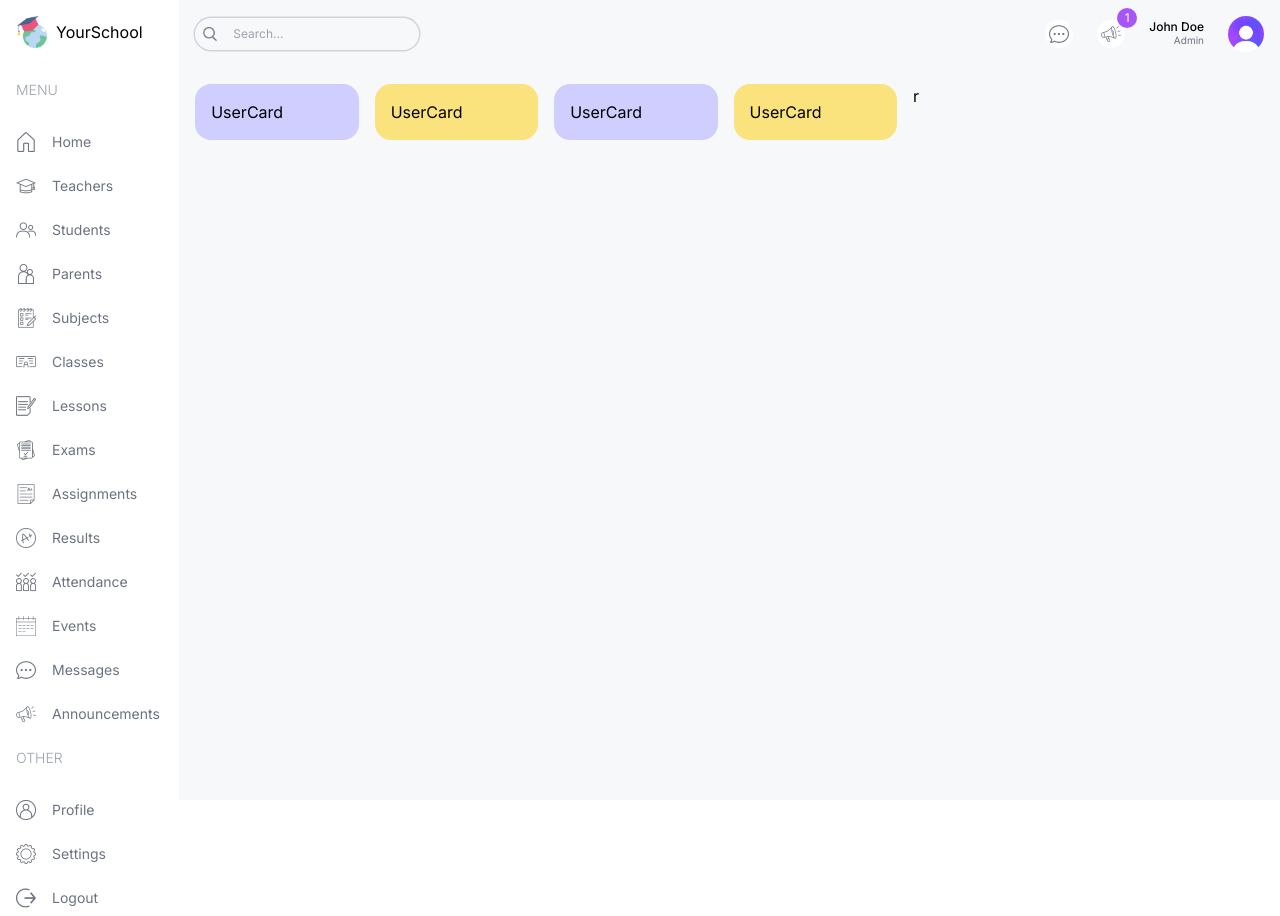
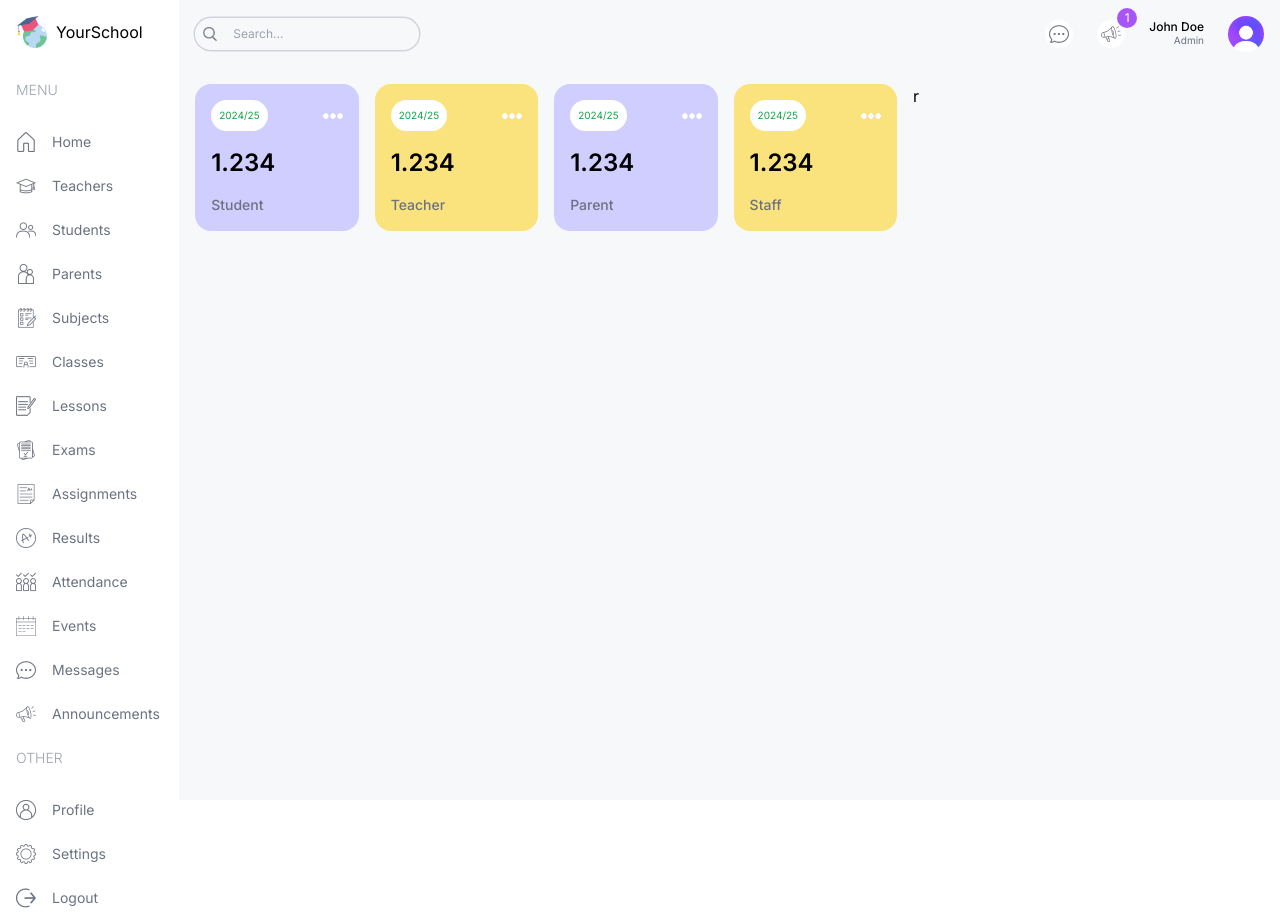
Before and after one commit to developermartins/yourschool-app, a Next.js app: page /admin in a window 1280 px wide. Built offline with nearby package versions, Linux system fonts and the light colour scheme.

Commit message:
UserCard implemented

```diff
--- a/src/app/(dashboard)/admin/page.tsx
+++ b/src/app/(dashboard)/admin/page.tsx
@@ -6,7 +6,7 @@ const AdminPage = () => {
       <div className="w-full lg:w-2/3">
 
         {/* User cards */}
-        <div className="flex gap-4 justify-between">
+        <div className="flex gap-4 justify-between flex-wrap">
           <UserCard type="student" />
           <UserCard type="teacher" />
           <UserCard type="parent" />
--- a/src/components/UserCard.tsx
+++ b/src/components/UserCard.tsx
@@ -1,9 +1,20 @@
+import Image from "next/image";
 
 
 const UserCard = ({ type }:{ type:string }) => {
   return (
-    <div className="rounded-2xl odd:bg-martinsPurple even:bg-martinsYellow p-4 flex-1">
-      UserCard
+    <div className="rounded-2xl odd:bg-martinsPurple even:bg-martinsYellow p-4 flex-1 min-w-[130px]">
+
+      <div className="flex justify-between items-center">
+        <span className="text-[10px] bg-white px-2 py-2 rounded-full text-green-600">
+          2024/25
+        </span>
+        <Image src="/more.png" alt="" width={20} height={20} />
+      </div>
+
+      <h1 className="text-2xl font-semibold my-4">1.234</h1>
+      <h2 className="capitalize text-sm font-medium text-gray-500">{type}</h2>
+
     </div>
   );
 };
```
